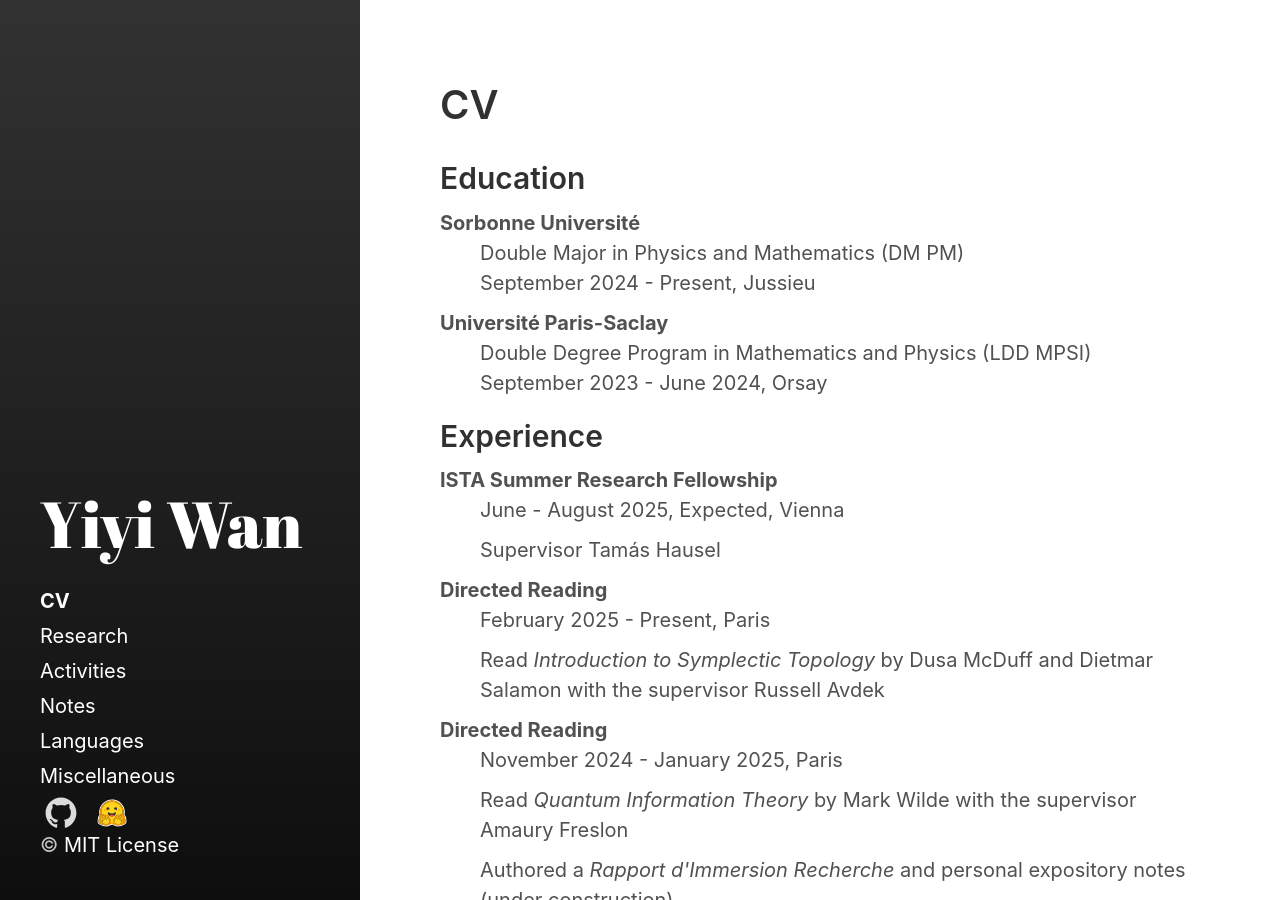
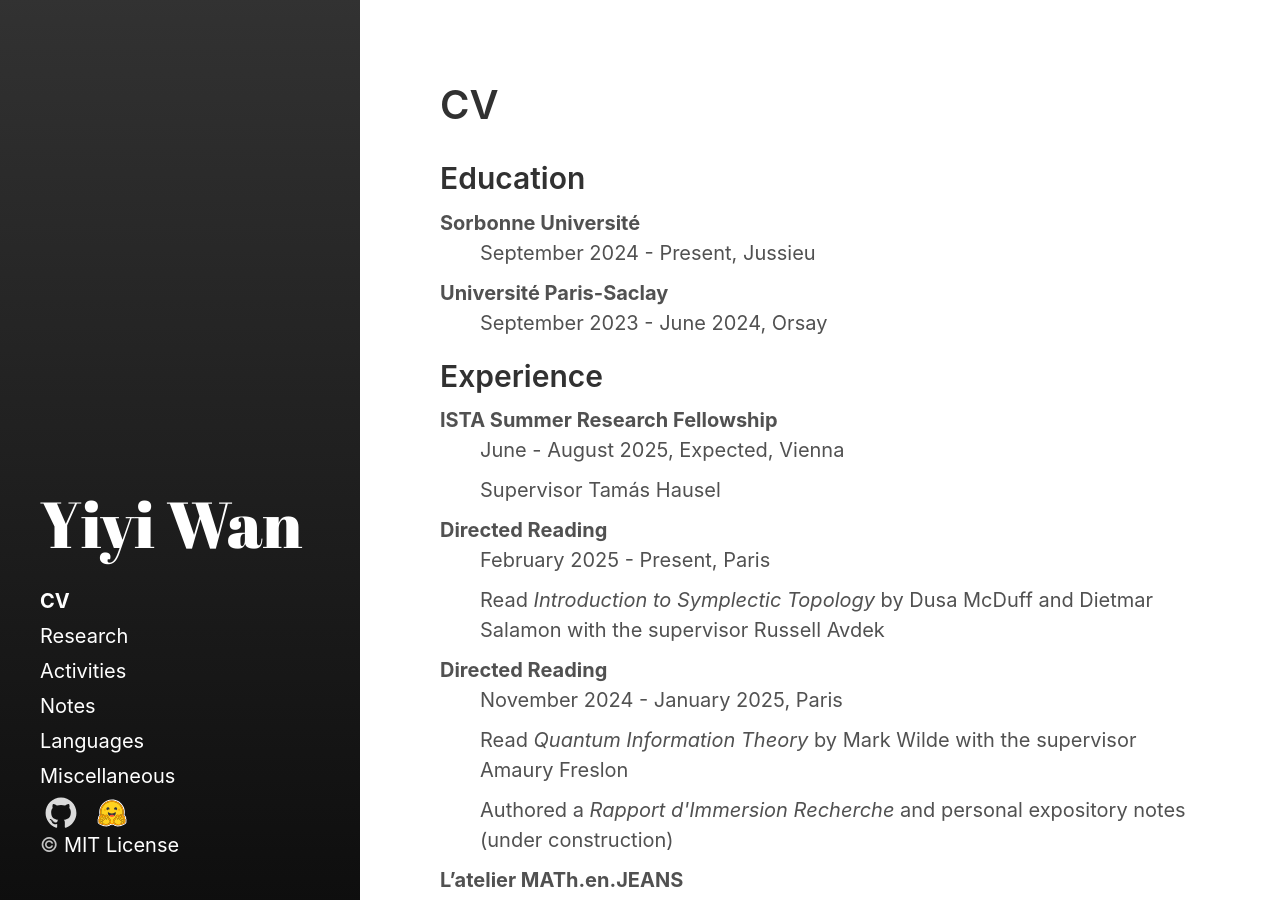
Before and after one commit to Roimex/Roimex.github.io, a Jekyll site: the page built from pages/cv.md, in a window 1280 px wide and 900 px high. Built offline with Jekyll 4.4.1, drawn with Linux system fonts in a browser that asks for light colours.

Commit message:
Update cv.md

```diff
--- a/pages/cv.md
+++ b/pages/cv.md
@@ -9,10 +9,10 @@ sidebar_sort_order: 1
 ## Education
 <dl>
   <dt>Sorbonne Université</dt>
-  <dd>Double Major in Physics and Mathematics (DM PM)<br> September 2024 - Present, Jussieu</dd>
+  <dd>September 2024 - Present, Jussieu</dd>
 
   <dt>Université Paris-Saclay</dt>
-  <dd>Double Degree Program in Mathematics and Physics (LDD MPSI)<br> September 2023 - June 2024, Orsay</dd>
+  <dd>September 2023 - June 2024, Orsay</dd>
 </dl>
 
 ## Experience
```
